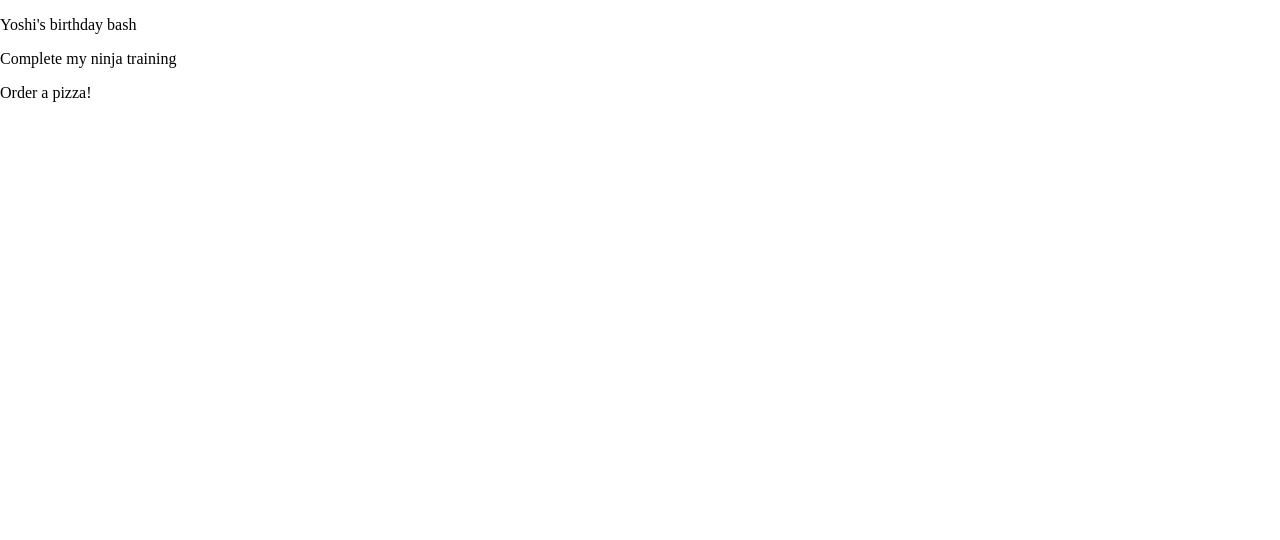
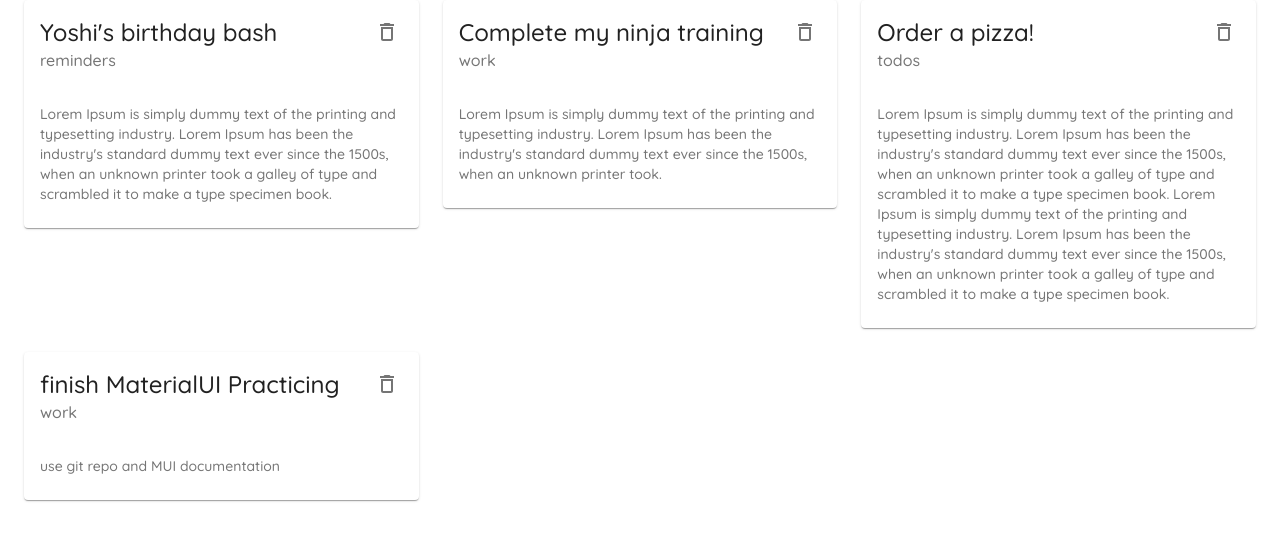
Before and after one commit to SalmaGira/material-ui-note-app, a React (Create React App) app: page / in a window 1280 px wide. Shown: the top 540 px of the page. Built offline with nearby package versions, Linux system fonts and the light colour scheme; data requests are answered from the project's data file.

Commit message:
adding cards

```diff
--- a/data/db.json
+++ b/data/db.json
@@ -17,6 +17,12 @@
       "details": "Lorem Ipsum is simply dummy text of the printing and typesetting industry. Lorem Ipsum has been the industry's standard dummy text ever since the 1500s, when an unknown printer took a galley of type and scrambled it to make a type specimen book.\nLorem Ipsum is simply dummy text of the printing and typesetting industry. Lorem Ipsum has been the industry's standard dummy text ever since the 1500s, when an unknown printer took a galley of type and scrambled it to make a type specimen book.",
       "category": "todos",
       "id": 3
+    },
+    {
+      "title": "finish MaterialUI Practicing",
+      "details": "use git repo and MUI documentation",
+      "category": "work",
+      "id": 4
     }
   ]
 }
--- /dev/null
+++ b/src/components/NoteCard.js
@@ -0,0 +1,30 @@
+import React from "react";
+import Card from "@material-ui/core/Card";
+import CardHeader from "@material-ui/core/CardHeader";
+import CardContent from "@material-ui/core/CardContent";
+import IconButton from "@material-ui/core/IconButton";
+import Typography from "@material-ui/core/Typography";
+import DeleteOutlined from "@material-ui/icons/DeleteOutlined";
+
+export default function NoteCard({ note, handleDelete }) {
+  return (
+    <div>
+      <Card elevation={1}>
+        <CardHeader
+          action={
+            <IconButton onClick={() => handleDelete(note.id)}>
+              <DeleteOutlined />
+            </IconButton>
+          }
+          title={note.title}
+          subheader={note.category}
+        />
+        <CardContent>
+          <Typography variant="body2" color="textSecondary">
+            {note.details}
+          </Typography>
+        </CardContent>
+      </Card>
+    </div>
+  );
+}
--- a/src/pages/Notes.js
+++ b/src/pages/Notes.js
@@ -1,4 +1,7 @@
 import React, { useEffect, useState } from "react";
+import Container from "@material-ui/core/Container";
+import Grid from "@material-ui/core/Grid";
+import NoteCard from "../components/NoteCard";
 
 export default function Notes() {
   const [notes, setNotes] = useState([]);
@@ -9,11 +12,23 @@ export default function Notes() {
       .then((data) => setNotes(data));
   }, []);
 
+  const handleDelete = async (id) => {
+    await fetch("http://localhost:3004/notes/" + id, {
+      method: "DELETE",
+    });
+    const newNotes = notes.filter((note) => note.id != id);
+    setNotes(newNotes);
+  };
+
   return (
-    <div>
-      {notes.map((note) => (
-        <p key={note.id}>{note.title}</p>
-      ))}
-    </div>
+    <Container>
+      <Grid container spacing={3}>
+        {notes.map((note) => (
+          <Grid item xs={12} md={6} lg={4} key={note.id}>
+            <NoteCard note={note} handleDelete={handleDelete} />
+          </Grid>
+        ))}
+      </Grid>
+    </Container>
   );
 }
```
